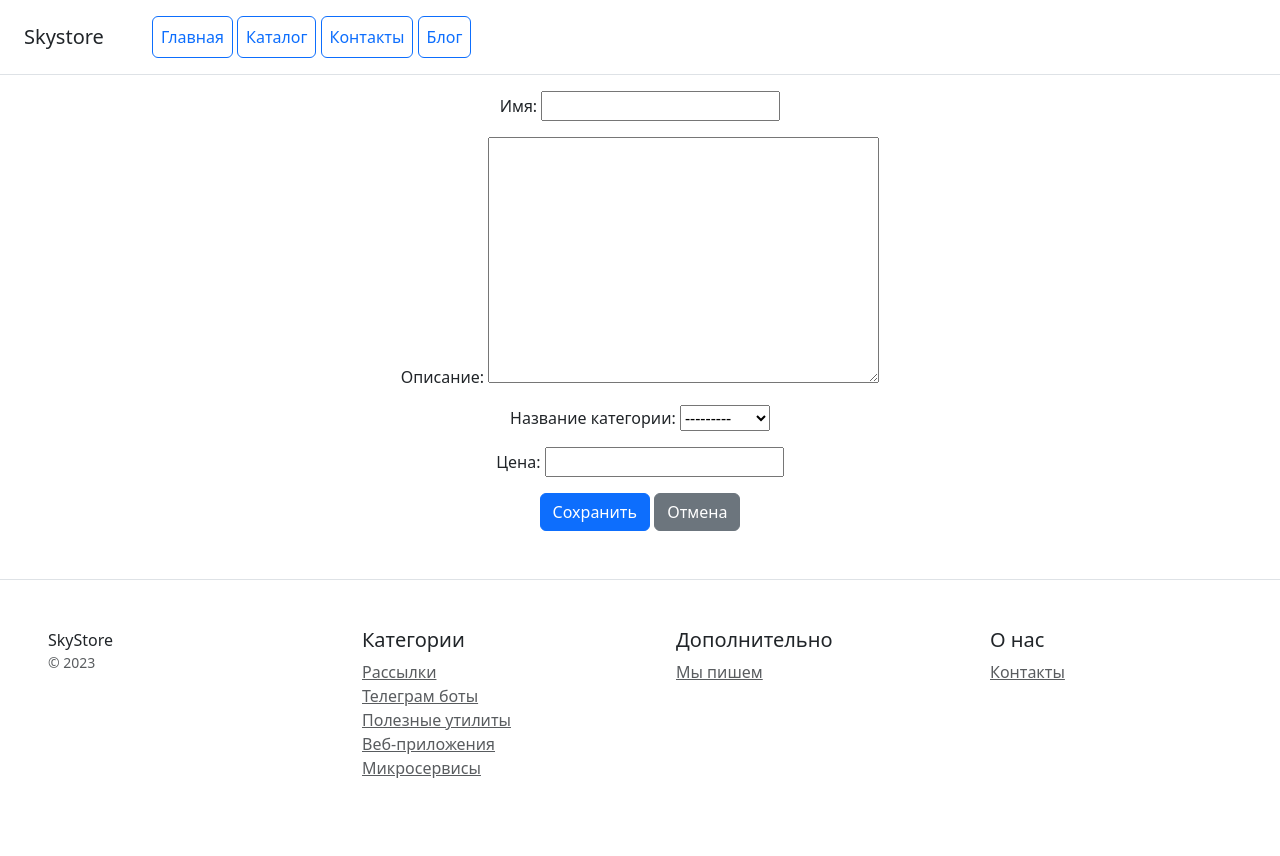
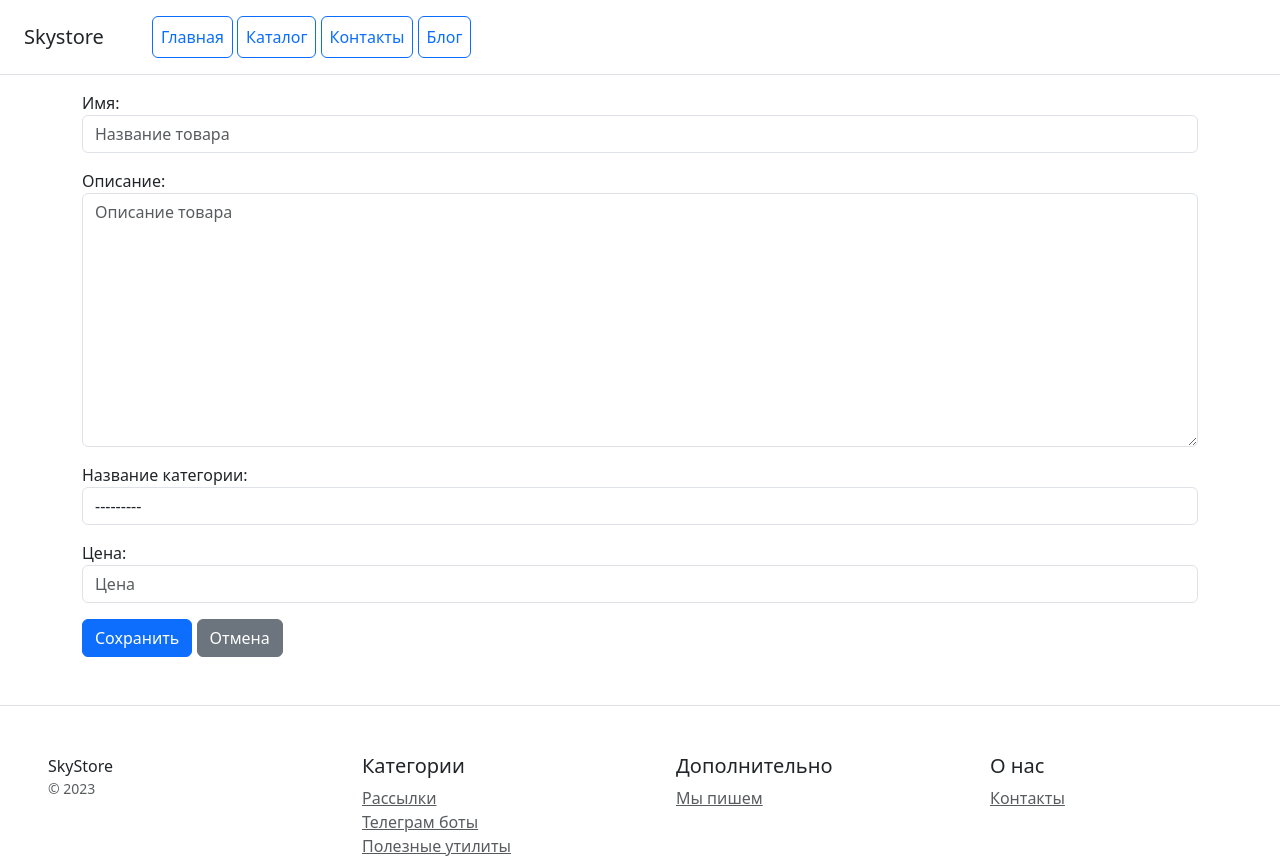
Before and after one commit to Psyduck-duck/internet_shop_project, a Django app: page /catalog/create/ in a window 1280 px wide. Shown: the top 856 px of the page. Before the commit the page ends 778 px from the top, so only its background shows below. Run offline with Django 5.2, Linux system fonts and the light colour scheme; data comes from the database, SQL or seed files in the repository; some libraries are stand-ins or nearby versions.

Commit message:
create Task 2 abd 3

```diff
--- a/catalog/forms.py
+++ b/catalog/forms.py
@@ -5,6 +5,13 @@
 
 
 class ProductForm(forms.ModelForm):
+
+    def __init__(self, *args, **kwargs):
+        super().__init__(*args, **kwargs)
+        self.fields['name'].widget.attrs.update({'class': 'form-control', 'placeholder': 'Название товара'})
+        self.fields['description'].widget.attrs.update({'class': 'form-control', 'placeholder': 'Описание товара'})
+        self.fields['category'].widget.attrs.update({'class': 'form-control'})
+        self.fields['price'].widget.attrs.update({'class': 'form-control', 'placeholder': 'Цена'})
 
     def clean_name(self):
         name = self.cleaned_data.get('name')
@@ -21,6 +28,12 @@
             raise ValidationError(f'Name не может содержать значение {description}')
         return description
 
+    def clean_price(self):
+        price = self.cleaned_data.get('price')
+        if price < 0:
+            raise ValidationError('Цена не может быть отрицательной')
+        return price
+
     class Meta:
         model = Product
         fields = ['name', 'description', 'category', 'price']
--- a/catalog/templates/catalog/product_form.html
+++ b/catalog/templates/catalog/product_form.html
@@ -5,7 +5,7 @@
 {% block content %}
 
 <div class="container">
-    <div class="row text-center justify-content-center">
+    <div class="row ">
         <form method="POST">
             {% csrf_token %}
 <!--            {{ form.non_field_errors }}-->
```
